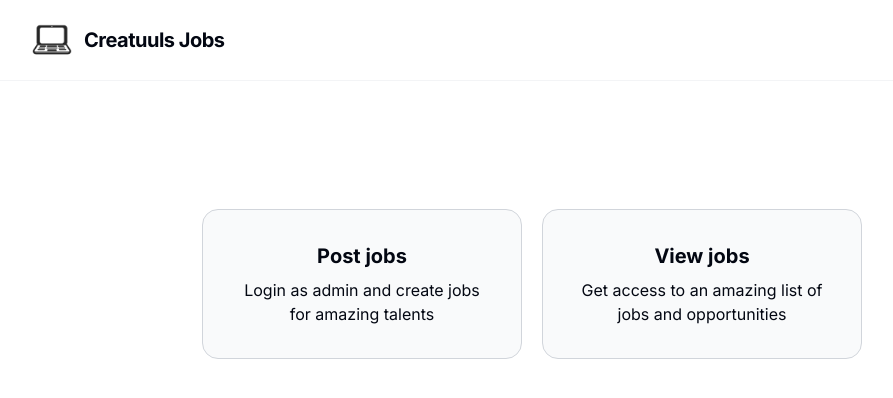
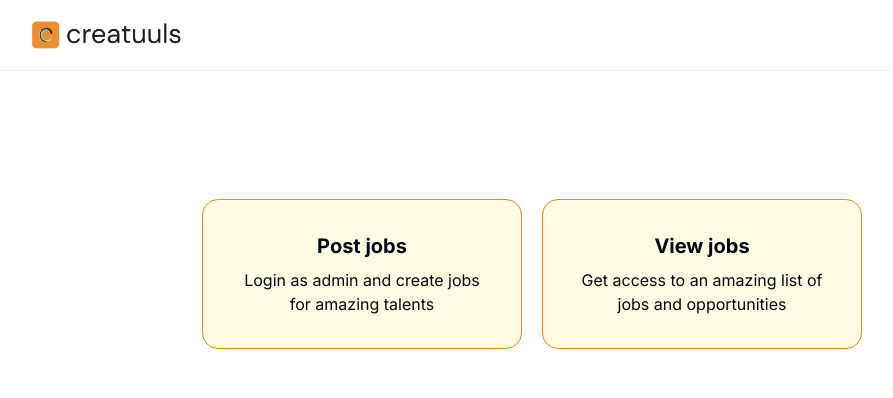
Before and after one commit to osujipius/creatuuls, a Next.js app: page / in a window 1280 px wide. Shown: the top 398 px of the page, without its empty margins (108-1001 px from the left). Built offline with nearby package versions, Linux system fonts and the light colour scheme.

Commit message:
loading state

```diff
--- /dev/null
+++ b/src/app/loading.tsx
@@ -0,0 +1,15 @@
+"use client";
+
+import { Loader2 } from "lucide-react";
+
+export default function Loading() {
+  return (
+    <div
+      role="status"
+      className="border-red flex !h-screen w-screen items-center justify-center border pb-10"
+    >
+      <Loader2 size={60} className="animate-spin" />
+      <span className="sr-only">Loading...</span>
+    </div>
+  );
+}
--- a/src/app/page.tsx
+++ b/src/app/page.tsx
@@ -5,14 +5,14 @@ export default async function Home() {
   return (
     <div className="flex justify-center gap-5 bg-white py-24 sm:py-32">
       <Link href={"/admin"} passHref prefetch>
-        <div className="flex min-h-24 w-80 cursor-pointer flex-col justify-between gap-x-16 gap-y-2 rounded-2xl border border-gray-300 bg-gray-50 p-8 text-center">
+        <div className="flex min-h-24 w-80 cursor-pointer flex-col justify-between gap-x-16 gap-y-2 rounded-2xl border border-[#ed8717] bg-[#fffce3] p-8 text-center">
           <h1 className="text-xl font-bold">Post jobs</h1>
           <p>Login as admin and create jobs for amazing talents</p>
         </div>
       </Link>
 
       <Link href={"/jobs-list"} passHref prefetch>
-        <div className="flex min-h-24 w-80 cursor-pointer flex-col justify-between gap-x-16 gap-y-2 rounded-2xl border border-gray-300 bg-gray-50 p-8 text-center">
+        <div className="flex min-h-24 w-80 cursor-pointer flex-col justify-between gap-x-16 gap-y-2 rounded-2xl border border-[#ed8717] bg-[#fffce3] p-8 text-center">
           <h1 className="text-xl font-bold">View jobs</h1>
           <p>Get access to an amazing list of jobs and opportunities</p>
         </div>
--- a/src/components/Navbar.tsx
+++ b/src/components/Navbar.tsx
@@ -1,16 +1,19 @@
 import logo from "@/assets/logo.png";
 import Image from "next/image";
 import Link from "next/link";
+import pageLogo from "./../assets/page-logo.webp";
 
 export default function Navbar() {
   return (
     <header className="border-b border-gray-100 shadow-sm">
       <nav className="m-auto flex max-w-5xl items-center justify-between px-3 py-5">
         <Link href="/" className="flex items-center gap-3">
-          <Image src={logo} width={40} height={40} alt="Creatuuls Jobs logo" />
-          <span className="text-xl font-bold tracking-tight">
-            Creatuuls Jobs
-          </span>
+          <Image
+            src={pageLogo}
+            width={150}
+            height={150}
+            alt="Creatuuls Jobs logo"
+          />
         </Link>
       </nav>
     </header>
--- a/src/components/ui/button.tsx
+++ b/src/components/ui/button.tsx
@@ -1,15 +1,15 @@
-import * as React from "react"
-import { Slot } from "@radix-ui/react-slot"
-import { cva, type VariantProps } from "class-variance-authority"
+import * as React from "react";
+import { Slot } from "@radix-ui/react-slot";
+import { cva, type VariantProps } from "class-variance-authority";
 
-import { cn } from "@/lib/utils"
+import { cn } from "@/lib/utils";
 
 const buttonVariants = cva(
   "inline-flex items-center justify-center whitespace-nowrap rounded-md text-sm font-medium ring-offset-background transition-colors focus-visible:outline-none focus-visible:ring-2 focus-visible:ring-ring focus-visible:ring-offset-2 disabled:pointer-events-none disabled:opacity-50",
   {
     variants: {
       variant: {
-        default: "bg-primary text-primary-foreground hover:bg-primary/90",
+        default: "bg-[#ed8d23] text-primary-foreground hover:bg-[#ed8d23]/90",
         destructive:
           "bg-destructive text-destructive-foreground hover:bg-destructive/90",
         outline:
@@ -30,27 +30,27 @@ const buttonVariants = cva(
       variant: "default",
       size: "default",
     },
-  }
-)
+  },
+);
 
 export interface ButtonProps
   extends React.ButtonHTMLAttributes<HTMLButtonElement>,
     VariantProps<typeof buttonVariants> {
-  asChild?: boolean
+  asChild?: boolean;
 }
 
 const Button = React.forwardRef<HTMLButtonElement, ButtonProps>(
   ({ className, variant, size, asChild = false, ...props }, ref) => {
-    const Comp = asChild ? Slot : "button"
+    const Comp = asChild ? Slot : "button";
     return (
       <Comp
         className={cn(buttonVariants({ variant, size, className }))}
         ref={ref}
         {...props}
       />
-    )
-  }
-)
-Button.displayName = "Button"
+    );
+  },
+);
+Button.displayName = "Button";
 
-export { Button, buttonVariants }
+export { Button, buttonVariants };
```
Also changed, not shown: src/assets/page-logo.webp (added).
